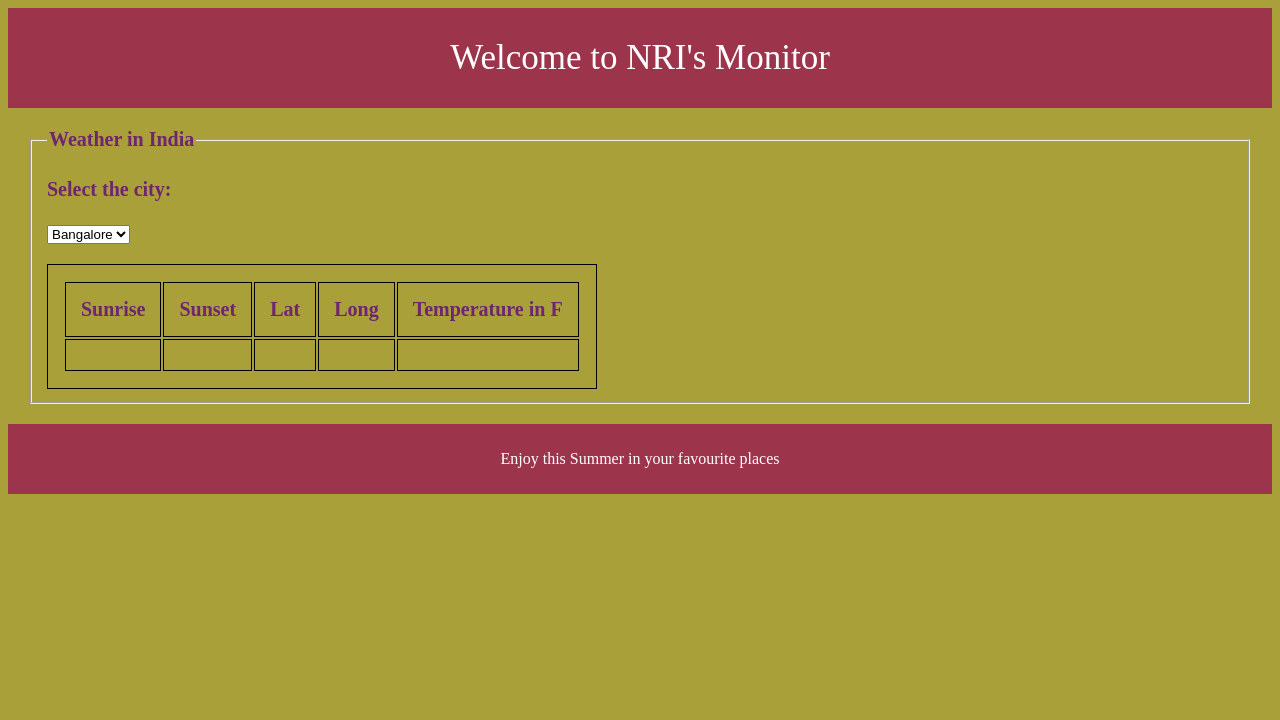
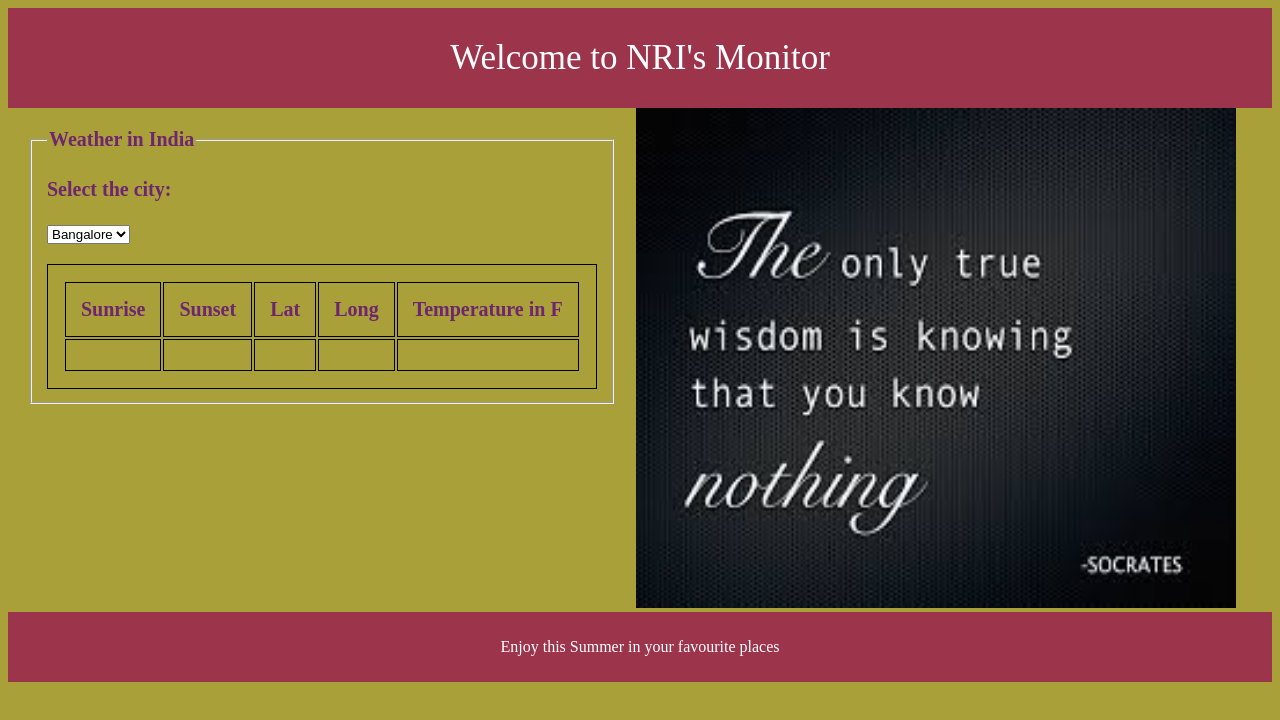
Before and after one commit to shamimyousuf101/MyGitRepo, a plain HTML site: page JamesTeachings/index.html in a window 1280 px wide. Drawn offline with Linux system fonts and the light colour scheme; no server answers.

Commit message:
Add images and default view

```diff
--- a/JamesTeachings/index.html
+++ b/JamesTeachings/index.html
@@ -20,6 +20,10 @@
 			body {
 				background-color:#AAA039;
 
+			}
+
+			.flex-container {
+				display: flex;
 			}
 
 			#weather {
@@ -46,15 +50,22 @@
 			    padding: 15px;
 			}
 
+			img {
+				width:600px;
+				height:500px;
+			}
+
 		</style>
 
 	</head>
 
-	<body>
+	<body onload = "startTimer();findTemperature();">
 
 		<header> Welcome to NRI's Monitor</header>
 
-			<form id="weather">
+		<div class="flex-container">
+
+			<div id="weather">
 
 				<fieldset>
 					<legend>Weather in India</legend>
@@ -64,7 +75,8 @@
 					<select id="city" onchange="findTemperature();return false" >
 					<option value = "Bangalore">Bangalore</option>
 					<option value = "Chennai">Chennai</option>
-					<option value = "London">London</option>
+					<option value = "Kochi">Kochi</option>
+					<option value = "Mumbai">Mumbai</option>
 					</select>
 
 					<p id="result"></p>
@@ -92,7 +104,15 @@
 
 				</fieldset>
 
-			</form>
+			</div>
+
+
+			<div>
+				<img id="img" src="images1.jpg"/>
+			</div>
+
+		</div>
+
 
 	</body>
 
@@ -123,6 +143,31 @@
 
 			}
 
+
+
+			function displayNextImage() {
+              x = (x === images.length - 1) ? 0 : x + 1;
+              document.getElementById("img").src = images[x];
+          }
+
+          function displayPreviousImage() {
+              x = (x <= 0) ? images.length - 1 : x - 1;
+              document.getElementById("img").src = images[x];
+          }
+
+          function startTimer() {
+              setInterval(displayNextImage, 3000);
+          }
+
+          var images = [], x = -1;
+          images[0] = "images1.jpg";
+          images[1] = "images2.jpg";
+          images[2] = "images3.jpg";
+          images[3] = "images4.jpg";
+          images[4] = "images5.jpg";
+          images[5] = "images6.jpg";
+          images[6] = "images7.jpg";
+
 	</script>
 
 </html>
```
Also changed, not shown: JamesTeachings/images1.jpg (added), JamesTeachings/images2.jpg (added), JamesTeachings/images3.jpg (added), JamesTeachings/images4.jpg (added), JamesTeachings/images5.jpg (added), JamesTeachings/images6.jpg (added), JamesTeachings/images7.png (added), 2 other files.
